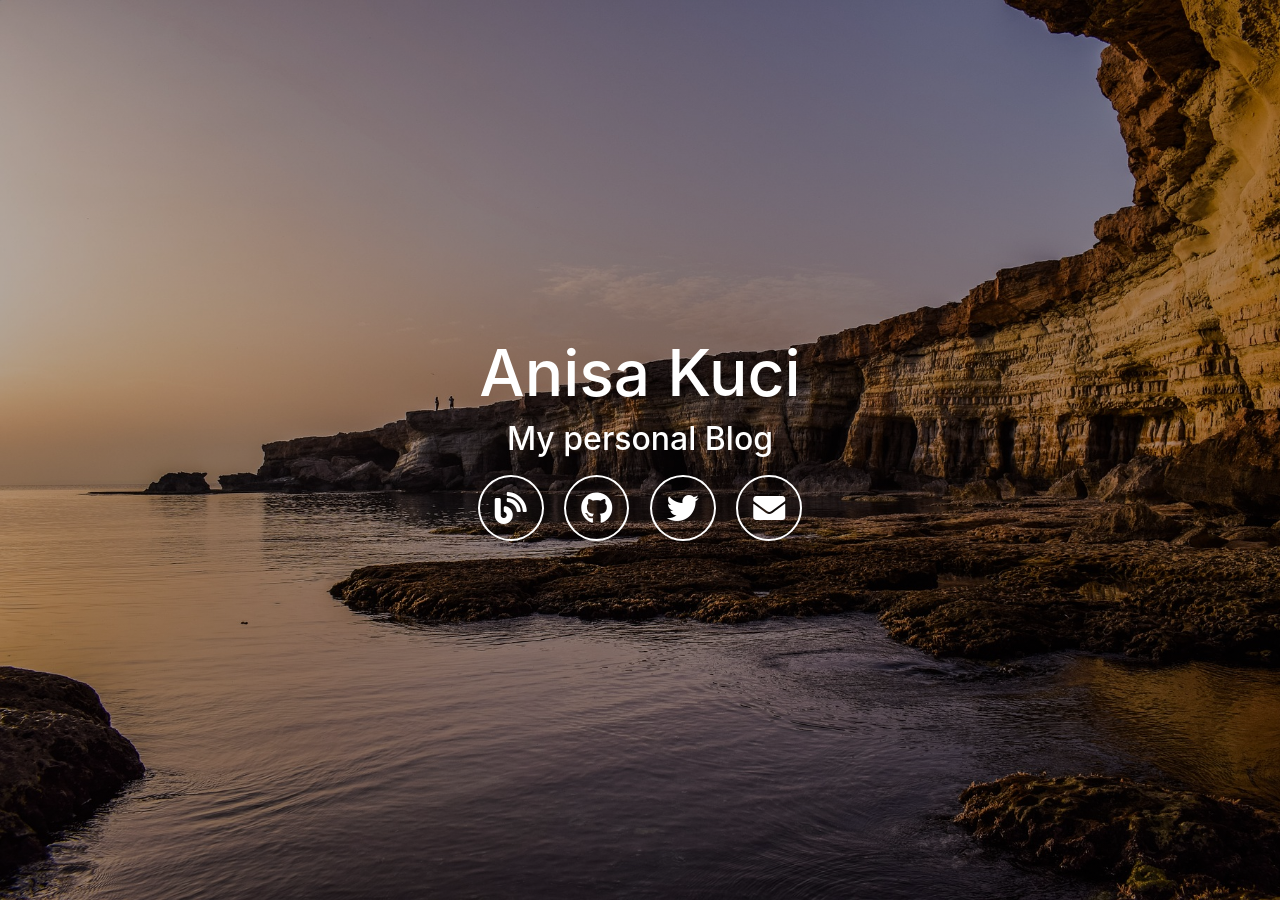
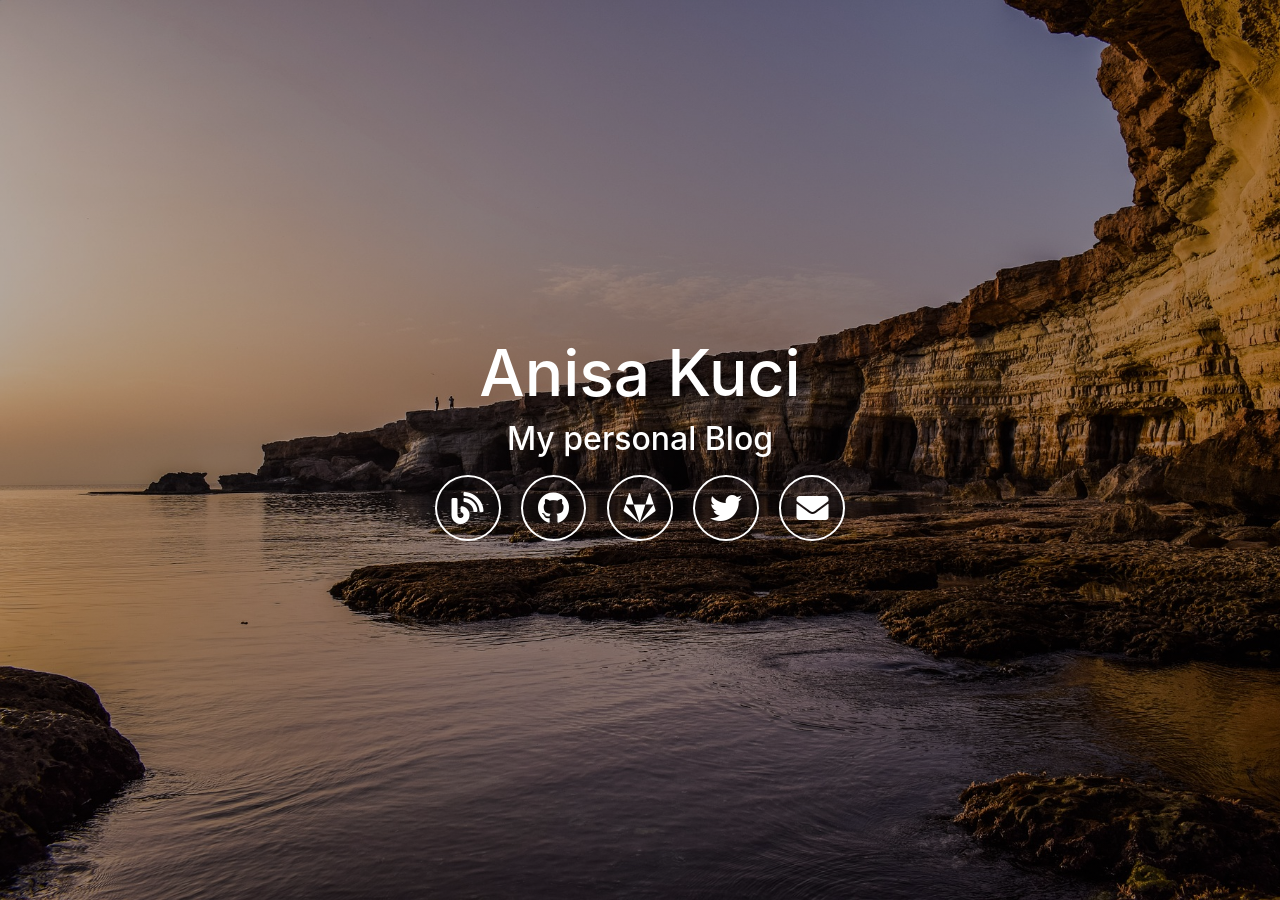
Before and after one commit to anisakuci/Website, a Jekyll site: the page built from index.md, in a window 1280 px wide. Built offline with Jekyll 4.4.1, drawn with Linux system fonts in a browser that asks for light colours; nearby versions of some CDN libraries.

Commit message:
Add Debian Salsa link

```diff
--- a/_config.yml
+++ b/_config.yml
@@ -6,6 +6,8 @@ twitter:
     username: AnisaKuci
 github:
     username: anisakuci
+salsa:
+    username: anisa-guest
 
 # baseurl: "/Website" # the subpath of your site, e.g. /blog
 # url: "" # the base hostname & protocol for your site, e.g. http://example.com
--- a/_includes/header.html
+++ b/_includes/header.html
@@ -9,6 +9,12 @@
         {% if site.github.username %}
         <li class="list-inline-item">
             <a class="fab fa-github" href="https://github.com/{{ site.github.username }}" title="GitHub"></a>
+        </li>
+        {% endif %}
+
+        {% if site.salsa.username %}
+        <li class="list-inline-item">
+            <a class="fab fa-gitlab" href="https://salsa.debian.org/{{ site.salsa.username }}" title="Debian Salsa"></a>
         </li>
         {% endif %}
 
--- a/_layouts/front.html
+++ b/_layouts/front.html
@@ -28,6 +28,10 @@
                     <li><a class="fab fa-2x fa-github" href="https://github.com/{{ site.github.username }}" title="GitHub"></a></li>
                     {% endif %}
 
+                    {% if site.salsa.username %}
+                    <li><a class="fab fa-2x fa-gitlab" href="https://salsa.debian.org/{{ site.salsa.username }}" title="Debian Salsa"></a></li>
+                    {% endif %}
+
                     {% if site.twitter.username %}
                     <li><a class="fab fa-2x fa-twitter" href="https://twitter.com/{{ site.twitter.username }}" title="Twitter"></a></li>
                     {% endif %}
```
